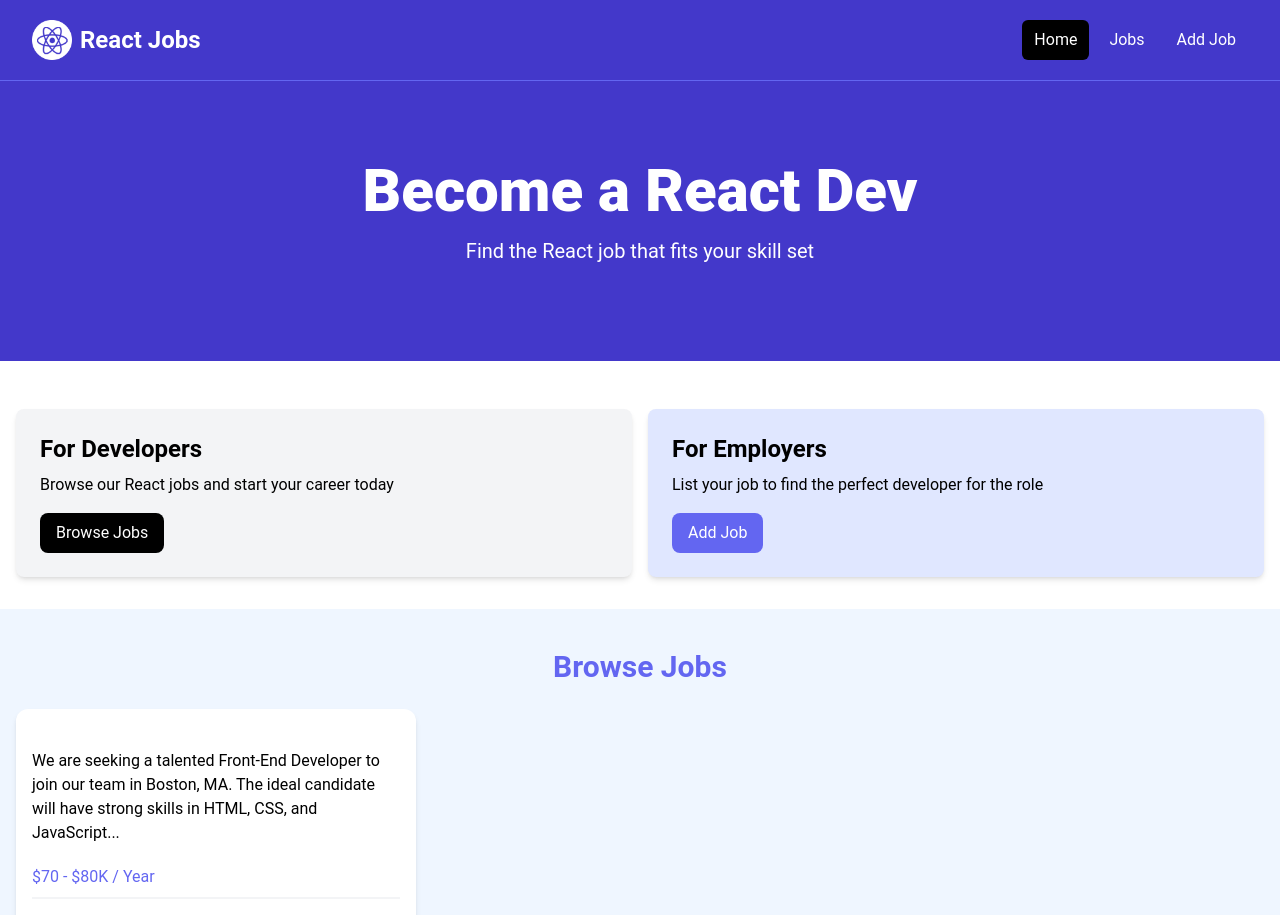
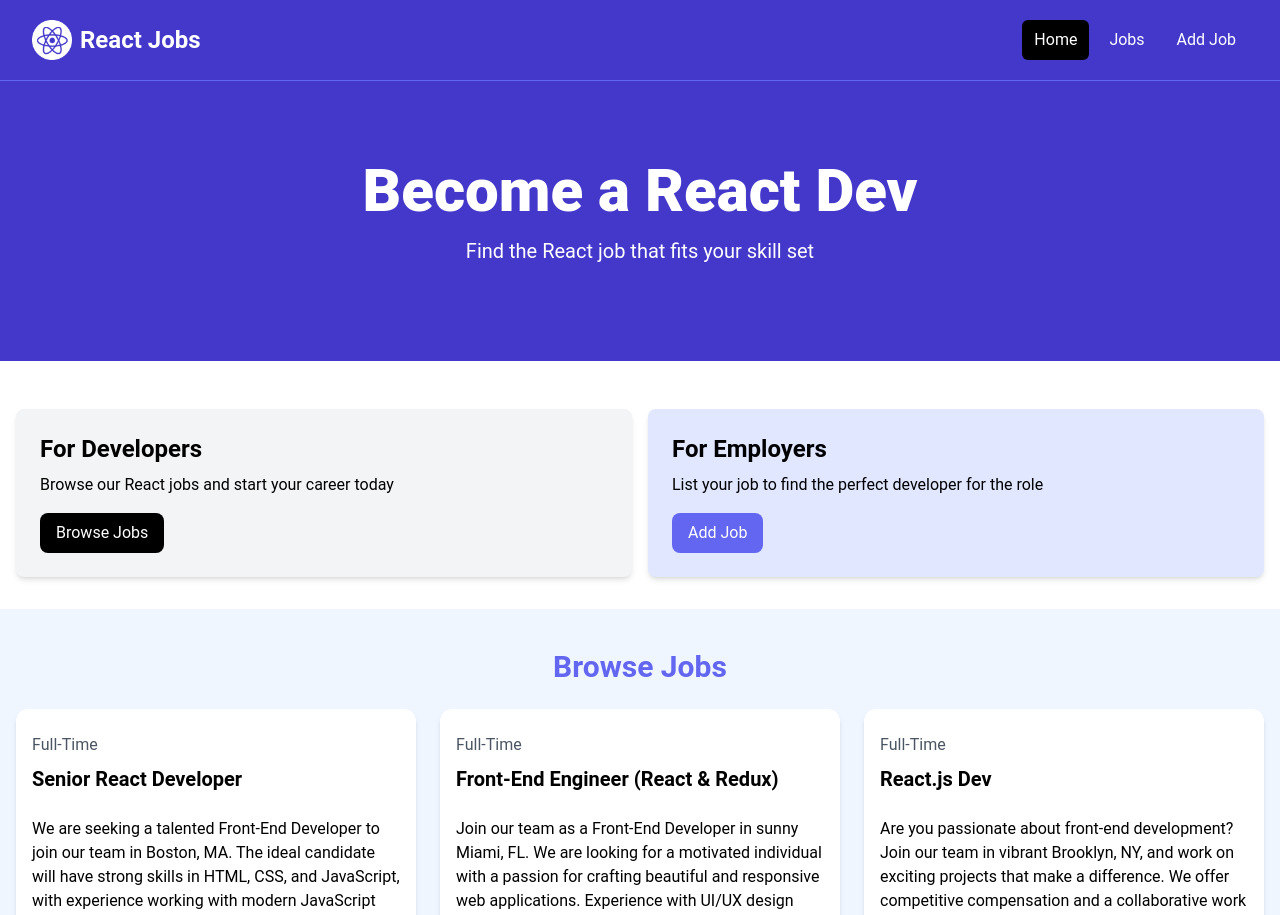
Before and after one commit to B1CA16/react-tailwind-jobs-listing, a React (Vite) app: page / in a window 1280 px wide. Shown: the top 915 px of the page. Built offline with nearby package versions, Linux system fonts and the light colour scheme.

Commit message:
JobListings Fixed

```diff
--- a/src/components/JobListings.jsx
+++ b/src/components/JobListings.jsx
@@ -22,19 +22,17 @@
                 </div>
 
                 <div className="mb-5">
-                  We are seeking a talented Front-End Developer to join our team
-                  in Boston, MA. The ideal candidate will have strong skills in
-                  HTML, CSS, and JavaScript...
+                  {job.description}
                 </div>
 
-                <h3 className="text-indigo-500 mb-2">$70 - $80K / Year</h3>
+                <h3 className="text-indigo-500 mb-2">{job.salary}</h3>
 
                 <div className="border border-gray-100 mb-5"></div>
 
                 <div className="flex flex-col lg:flex-row justify-between mb-4">
                   <div className="text-orange-700 mb-3">
                     <i className="fa-solid fa-location-dot text-lg"></i>
-                    Boston, MA
+                    {job.location}
                   </div>
                   <a
                     href="job.html"
--- a/src/jobs.json
+++ b/src/jobs.json
@@ -1,6 +1,4 @@
 [
-{
-  "jobs": [
     {
       "id": "1",
       "title": "Senior React Developer",
@@ -86,5 +84,3 @@
       }
     }
   ]
-}
-]
```
